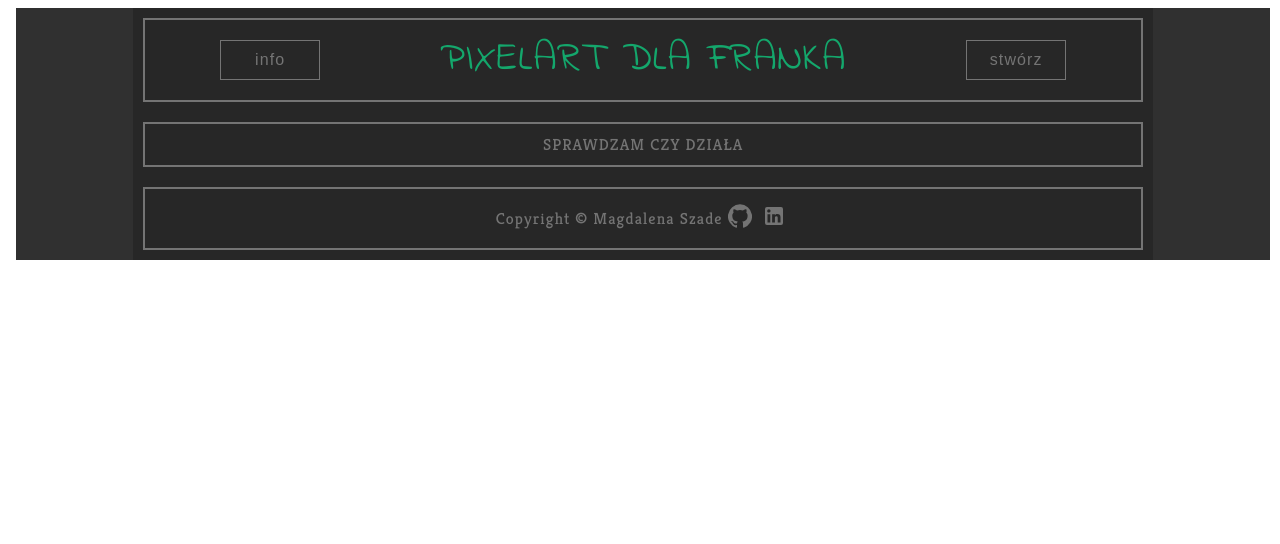
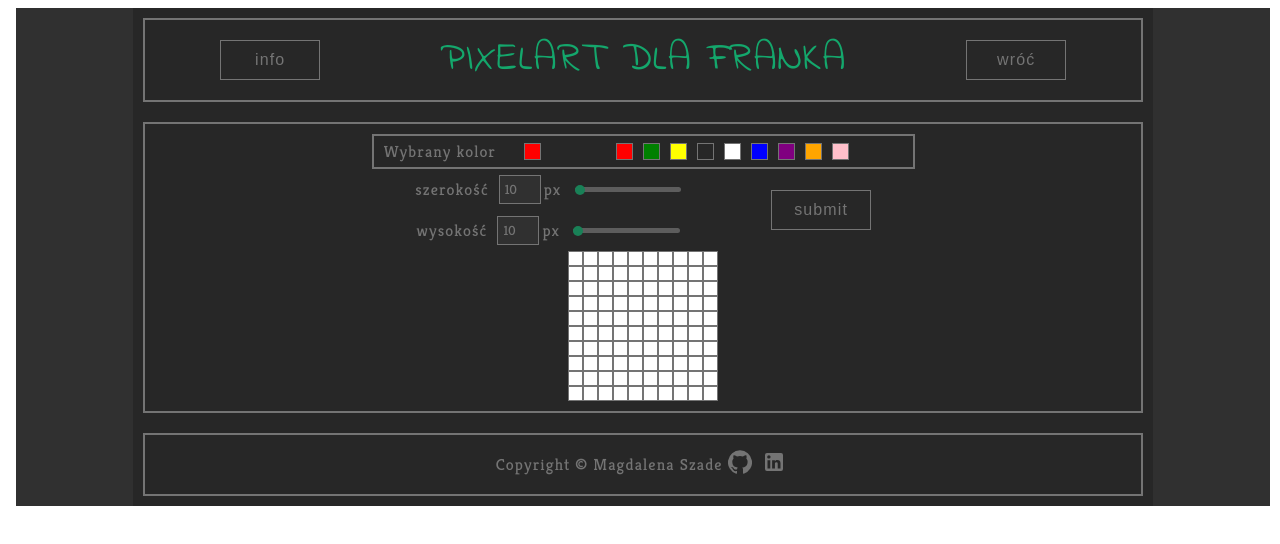
Before and after one commit to MagdaSzade/pixelart, a React app in the folder client/: page / in a window 1280 px wide. Built offline with nearby package versions, Linux system fonts and the light colour scheme.

Commit message:
create pixel art

```diff
--- a/client/package.json
+++ b/client/package.json
@@ -8,6 +8,7 @@
     "@testing-library/jest-dom": "^4.2.4",
     "@testing-library/react": "^9.4.0",
     "@testing-library/user-event": "^7.2.1",
+    "axios": "^0.19.2",
     "react": "^16.12.0",
     "react-dom": "^16.12.0",
     "react-redux": "^7.1.3",
--- a/client/src/actions/index.js
+++ b/client/src/actions/index.js
@@ -1,3 +1,4 @@
+import database from '../api/database';
 
 export const createArt = () => {
     return {
@@ -10,3 +11,43 @@ export const showArt = () => {
         type: "SHOW_ART"
     }
 }
+
+export const selectColor = (color) => {
+    return {
+        type: "SELECT_COLOR",
+        payload: color
+    }
+}
+
+export const widthOfPixelArt = (width) => {
+    return {
+        type: "WIDTH",
+        payload: width
+    }
+}
+
+export const heightOfPixelArt = (height) => {
+    return {
+        type: "HEIGHT",
+        payload: height
+    }
+}
+
+export const fetchView = () => async (dispatch) => {
+    const response = await database.get('/api/view');
+    console.log(response);
+    const view = response.data.view;
+    dispatch({
+        type: "VIEW_DATA",
+        payload: view
+    });
+}
+
+//export const fetchMovies = () => async (dispatch) => {
+//    const response = await database.get('/api/movies');
+//    const movies = response.data.data;
+//    dispatch( {
+//        type: "MOVIES_LIST",
+//        payload: movies
+//    })
+//}
--- /dev/null
+++ b/client/src/api/database.js
@@ -0,0 +1,6 @@
+
+import axios from 'axios';
+
+export default axios.create({
+    baseURL: 'http://localhost:9090/'
+})
--- a/client/src/components/contentComponents/Art.js
+++ b/client/src/components/contentComponents/Art.js
@@ -1,11 +1,36 @@
 import React from 'react';
+import { connect } from 'react-redux';
+
+
+import { fetchView } from '../../actions';
 
 class Art extends React.Component {
+    componentDidMount() {
+    //    this.props.fetchView();
+    }
+
+    draw() {
+        return this.props.viewData.map(row => {
+            return row.map(pixel => {
+                const myStyle = {backgroundColor: pixel}
+                return <div className="grid-element" style={myStyle}></div>;
+            })
+        })
+    }
+
     render() {
         return (
-            <div>SPRAWDZAM CZY DZIAŁA</div>
+            <div className="grid">
+                {this.draw()}
+            </div>
         )
     }
 }
 
-export default Art;
+const mapStateToProps = (state) => {
+    return {
+        viewData: state.viewData
+    }
+}
+
+export default connect(mapStateToProps, { fetchView })(Art);
--- /dev/null
+++ b/client/src/components/contentComponents/Box.js
@@ -0,0 +1,10 @@
+import React from 'react';
+
+const Box = (props) => {
+    const myStyle = {backgroundColor: props.color}
+    return (
+        <div className="box" style={myStyle}></div>
+    );
+}
+
+export default Box;
--- a/client/src/components/contentComponents/CreateArt.js
+++ b/client/src/components/contentComponents/CreateArt.js
@@ -1,8 +1,18 @@
 import React from 'react';
+
+import SelectBox from './SelectBox';
+import SelectSizeBox from './SelectSizeBox';
+import DrawArt from './DrawArt';
 
 class CreateArt extends React.Component {
     render() {
-        return <div>TO JEST CREATE ART</div>
+        return (
+            <div>
+                <SelectBox />
+                <SelectSizeBox />
+                <DrawArt />
+            </div>
+        );
     }
 }
 
--- /dev/null
+++ b/client/src/components/contentComponents/DrawArt.js
@@ -0,0 +1,84 @@
+import React from 'react';
+import { connect } from 'react-redux';
+
+class DrawArt extends React.Component {
+
+    art = new Array();
+
+    createArray() {
+        const canva = new Array(this.props.height);
+            for (let i = 0; i < this.props.height; i++) {
+                canva[i] = new Array(this.props.width);
+        }
+
+        for (let i = 0; i < this.props.height; i++) {
+            for (let j = 0; j < this.props.width; j++) {
+                let color = '#FFF';
+                canva[i][j] = {
+                    color: color,
+                    cell: 'row' + i + "col" + j
+                }
+            }
+        }
+        this.art = canva;
+        return canva;
+    }
+
+    createCanva() {
+        const canva = this.createArray()
+        return canva.map(row => {
+            return row.map(pixel => {
+                const myStyle = {backgroundColor: pixel.color}
+                return <div className="grid-element" data={pixel.cell} style={myStyle}></div>;
+            })
+        })
+    }
+
+    onColor(event) {
+        if (event.target.getAttribute('data')) {
+            const cell = event.target.getAttribute('data');
+            let col = 0;
+            let row = 0;
+            if (cell.indexOf('col') === 4) {
+                row = cell.charAt(3);
+                if (cell.length === 8) {
+                    col = cell.charAt(7);
+                } else {
+                    col = cell.charAt(7) + cell.charAt(8);
+                }
+            } else {
+                row = cell.charAt(3) + cell.charAt(4);
+                if (cell.length === 9) {
+                    col = cell.charAt(8);
+                } else {
+                    col = cell.charAt(8) + cell.charAt(9);
+                }
+            }
+            console.log(row, col);
+
+            event.target.style.backgroundColor = this.props.selectedColor;
+        }
+    }
+
+    render() {
+        const grid = `repeat(${this.props.width}, 15px)`;
+        const myStyle = { gridTemplateColumns: grid }
+        return (
+            <div className="canva-box">
+                <div onClick={(e) => {this.onColor(e)}}className="canva" style={myStyle}>
+                    {this.createCanva()}
+                </div>
+            </div>
+        )
+    }
+}
+
+const mapStateToProps = (state) => {
+    return {
+        width: state.width,
+        height: state.height,
+        selectedColor: state.selectedColor
+    }
+}
+
+export default connect(mapStateToProps)(DrawArt);
--- /dev/null
+++ b/client/src/components/contentComponents/SelectBox.js
@@ -0,0 +1,43 @@
+import React from 'react';
+import { connect } from 'react-redux';
+
+import Box from './Box';
+import { selectColor } from '../../actions';
+
+class SelectBox extends React.Component {
+
+    onSelectColor(event) {
+        if (event.target.className.includes("box")) {
+            this.props.selectColor(event.target.style.backgroundColor);
+        }
+    }
+    render() {
+        return (
+            <div className="select-color-box">
+                <div className="selected-color">
+                    <div className="selected-color-text">Wybrany kolor</div>
+                    <Box color={this.props.selectedColor}/>
+                </div>
+                <div className="colors-to-select" onClick={(event) => {this.onSelectColor(event)}}>
+                    <Box color="red"/>
+                    <Box color="green"/>
+                    <Box color="yellow"/>
+                    <Box color="balck"/>
+                    <Box color="white"/>
+                    <Box color="blue"/>
+                    <Box color="purple"/>
+                    <Box color="orange"/>
+                    <Box color="pink"/>
+                </div>
+            </div>
+        )
+    }
+}
+
+const mapStateToProps = (state) => {
+    return {
+        selectedColor: state.selectedColor
+    }
+}
+
+export default connect(mapStateToProps, { selectColor })(SelectBox);
--- /dev/null
+++ b/client/src/components/contentComponents/SelectSizeBox.js
@@ -0,0 +1,80 @@
+import React from 'react';
+import { connect } from 'react-redux'
+
+import Button from '../headerComponents/Button'
+import { widthOfPixelArt, heightOfPixelArt } from '../../actions';
+
+import '../../styles/selectSizeBoxStyles.css'
+
+
+class SelectSizeBox extends React.Component {
+    state = {
+        widthValue: this.props.width,
+        heightValue: this.props.height,
+    }
+
+    onFormSubmit(event) {
+        event.preventDefault();
+        this.props.widthOfPixelArt(event.target.width.value);
+        this.props.heightOfPixelArt(event.target.height.value);
+    }
+
+    render() {
+        return(
+            <div>
+                <form onSubmit={(e) => this.onFormSubmit(e)}>
+                    <div className="select-size-box">
+                        <div className="slider-width-box select-box">
+                            <label className="select-size-text" htmlFor="width">szerokość</label>
+                            <input
+                                className="input"
+                                type="text"
+                                id="width"
+                                value={this.state.widthValue}
+                                onChange={(e)=>{this.setState({widthValue: e.target.value})}}>
+                            </input>px
+                            <input
+                                className="slider"
+                                type="range"
+                                min="10"
+                                max="50"
+                                value={this.state.widthValue}
+                                onChange={(e)=>{this.setState({widthValue: e.target.value})}}>
+                            </input>
+                        </div>
+                        <div className="slider-height-box select-box">
+                            <label className="select-size-text" htmlFor="height">wysokość</label>
+                            <input
+                                className="input"
+                                type="text"
+                                id="height"
+                                value={this.state.heightValue}
+                                onChange={(e)=>{this.setState({heightValue: e.target.value})}}>
+                            </input>px
+                            <input
+                                className="slider"
+                                type="range"
+                                min="10"
+                                max="50"
+                                value={this.state.heightValue}
+                                onChange={(e)=>{this.setState({heightValue: e.target.value})}}>
+                            </input>
+                        </div>
+                        <div className="submit-button">
+                            <Button text="submit" />
+                        </div>
+                    </div>
+                </form>
+            </div>
+        )
+    }
+}
+
+const mapStateToProps = (state) => {
+    return {
+        width: state.width,
+        height: state.height
+    }
+}
+
+export default connect(mapStateToProps, { widthOfPixelArt, heightOfPixelArt })(SelectSizeBox);
--- /dev/null
+++ b/client/src/reducers/helper.js
@@ -0,0 +1,18 @@
+export default function createAnEmptyPixelArt() {
+    const height = 250;
+    const width = 250;
+    const canva = new Array(height);
+    for (let i = 0; i < height; i++) {
+            canva[i] = new Array(width);
+    }
+
+    for (let i = 0; i < height; i++) {
+        for (let j = 0; j < width; j++) {
+            let color = 100 + i;
+            color = '#' + color;
+            canva[i][j] = color;
+        }
+    }
+
+    return canva;
+}
--- a/client/src/reducers/index.js
+++ b/client/src/reducers/index.js
@@ -1,6 +1,8 @@
 import { combineReducers } from "redux";
 
-const contentViewReducer = (view = "SHOW_ART", action) => {
+import helper from './helper';
+
+const contentViewReducer = (view = "CREATE_ART", action) => {
     switch (action.type) {
         case "SHOW_ART":
             return "SHOW_ART";
@@ -11,6 +13,47 @@ const contentViewReducer = (view = "SHOW_ART", action) => {
     }
 }
 
+const startData = helper();
+const viewDataReducer = (data = startData, action) => {
+    switch (action.type) {
+        case "VIEW_DATA":
+            return action.payload;
+        default:
+            return data;
+    }
+}
+
+const selectedColorReducer = (selectedColor = "red", action) => {
+    switch (action.type) {
+        case "SELECT_COLOR":
+            return action.payload;
+        default:
+            return selectedColor;
+    }
+}
+
+const selectWidthReducer = (width = 10, action) => {
+    switch (action.type) {
+        case "WIDTH":
+            return action.payload;
+        default:
+            return width;
+    }
+}
+
+const selectHeightReducer = (height = 10, action) => {
+    switch (action.type) {
+        case "HEIGHT":
+            return action.payload;
+        default:
+            return height;
+    }
+}
+
 export default combineReducers({
-    actualView: contentViewReducer
+    actualView: contentViewReducer,
+    viewData: viewDataReducer,
+    selectedColor: selectedColorReducer,
+    width: selectWidthReducer,
+    height: selectHeightReducer
 });
--- /dev/null
+++ b/client/src/styles/selectSizeBoxStyles.css
@@ -0,0 +1,71 @@
+.select-size-box {
+    display: grid;
+    grid-template-areas:
+        "slider-width submit"
+        "slider-height submit";
+    justify-items: center;
+    align-items: center;
+}
+
+.select-box {
+    display: grid;
+    grid-template-columns: repeat(4, auto);
+    justify-items: center;
+    align-items: center;
+}
+
+.slider-width-box {
+    grid-area: slider-width;
+}
+
+.slider-height-box {
+    grid-area: slider-height;
+}
+
+.submit-button {
+    grid-area: submit;
+}
+
+.select-size-text {
+    padding: 10px;
+}
+
+.input {
+    width: 30px;
+    font-family: 'Kreon', serif;
+    background-color: var(--main-background-color);
+    border: 1px solid var(--main-detail-color);
+    padding: 5px;
+    color: 1px solid var(--main-detail-color);
+    margin-right: 3px;
+}
+
+.slider {
+  -webkit-appearance: none;
+  width: 80%;
+  height: 5px;
+  border-radius: 5px;
+  background: var(--main-detail-color);
+  outline: none;
+  opacity: 0.7;
+  -webkit-transition: .2s;
+  transition: opacity .2s;
+}
+
+.slider::-webkit-slider-thumb {
+  -webkit-appearance: none;
+  appearance: none;
+  width: 10px;
+  height: 10px;
+  border-radius: 50%;
+  background: var(--added-detail-color);
+  cursor: pointer;
+}
+
+.slider::-moz-range-thumb {
+  width: 10px;
+  height: 10px;
+  border-radius: 50%;
+  background: var(--added-detail-color);
+  cursor: pointer;
+}
--- a/client/src/styles/styles.css
+++ b/client/src/styles/styles.css
@@ -47,7 +47,11 @@
 .header-button:hover {
     color: var(--small-detail-color);
     border: solid 1px var(--small-detail-color);
-  }
+}
+
+.header-button:focus {
+    outline: none;
+}
 
 .header-content {
     color: var(--added-detail-color);
@@ -71,3 +75,63 @@ a {
 a:hover {
     color: var(--small-detail-color);
 }
+
+.grid {
+    display: grid;
+    grid-template-columns: repeat(250, 3px);;
+    grid-auto-rows: 3px;
+    border: solid 2px var(--main-detail-color);
+}
+
+.grid-element {
+    border: solid 1px var(--main-detail-color);
+}
+
+.select-color-box {
+    display: grid;
+    grid-template-columns: 1fr 2fr;
+    grid-row-gap: 15px;
+    justify-items: center;
+    align-items: center;
+    border: solid 2px var(--main-detail-color);
+}
+
+.selected-color-text {
+    padding: 5px;
+    padding-left: 10px;
+}
+
+.selected-color {
+    display: grid;
+    grid-template-columns: 3fr 1fr;
+    grid-column-gap: 10px;
+    justify-items: center;
+    align-items: center;
+}
+
+.colors-to-select {
+    display: grid;
+    grid-template-columns: repeat(9, 1fr);
+    grid-column-gap: 10px;
+    justify-items: center;
+    align-items: center;
+}
+
+.box {
+    width: 15px;
+    height: 15px;
+    border: solid 1px var(--main-detail-color);
+}
+
+.canva-box {
+    width: 100%;
+    display: grid;
+    justify-content: center;
+
+}
+
+.canva {
+    display: inline-grid;
+    grid-template-rows: 15px;
+    grid-auto-rows: 15px;
+}
```
Also changed, not shown: 1 other file.
